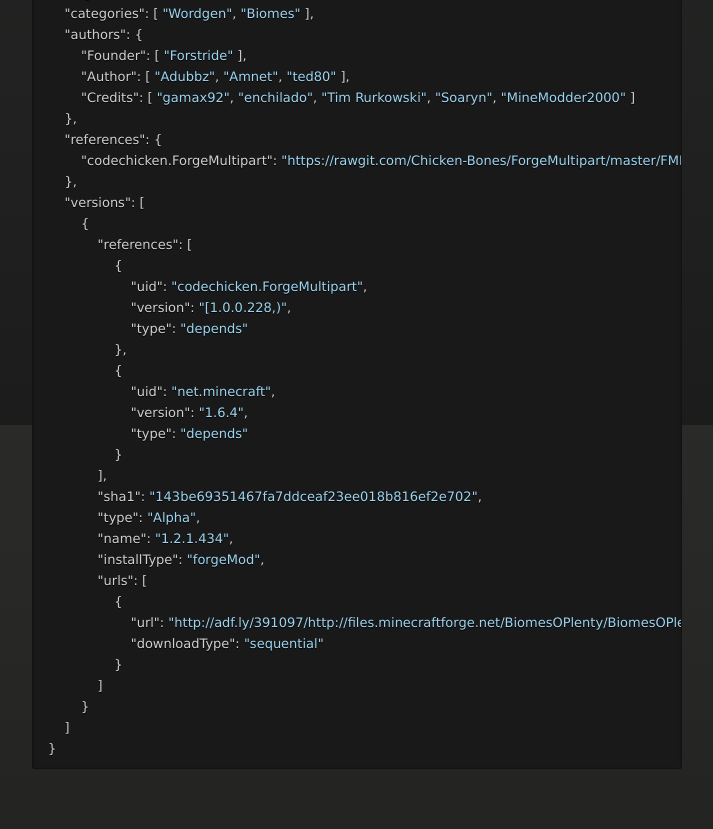
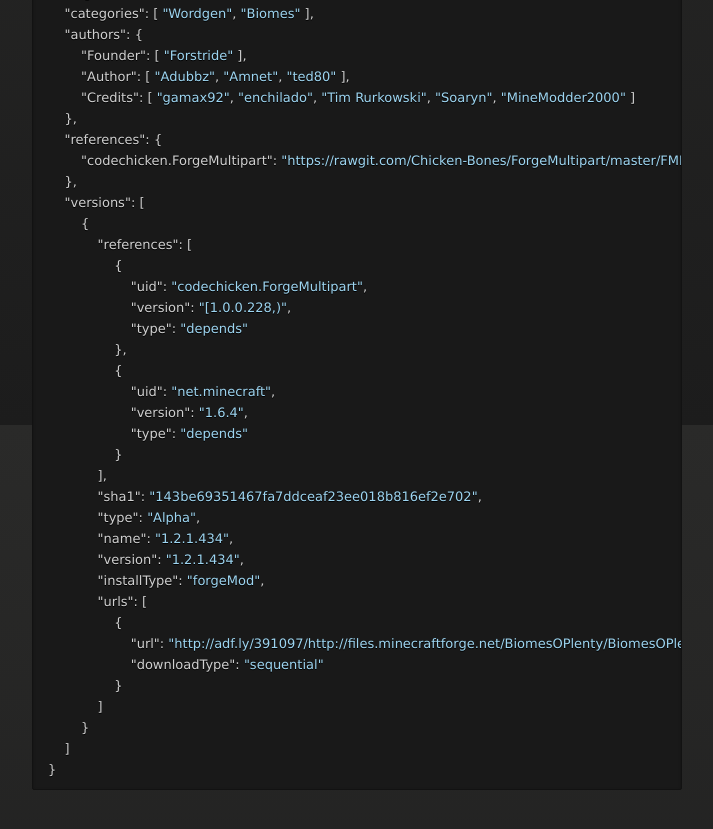
Before and after one commit to 02JanDal/QuickModDoc, a Jekyll site: the page built from qm_spec.markdown, in a window 1280 px wide and 900 px high, scrolled down 2275 px. Shown: the top 829 px of the window, without its empty margins (283-996 px from the left). Built offline with Jekyll 4.4.1, drawn with Linux system fonts in a browser that asks for light colours; nearby versions of some CDN libraries; Markdown is read by kramdown in place of the engine named in the settings.

Commit message:
Fix error in the example

```diff
--- a/qm_spec.markdown
+++ b/qm_spec.markdown
@@ -100,6 +100,7 @@
             "sha1": "143be69351467fa7ddceaf23ee018b816ef2e702",
             "type": "Alpha",
             "name": "1.2.1.434",
+            "version": "1.2.1.434",
             "installType": "forgeMod",
             "urls": [
                 {
```
